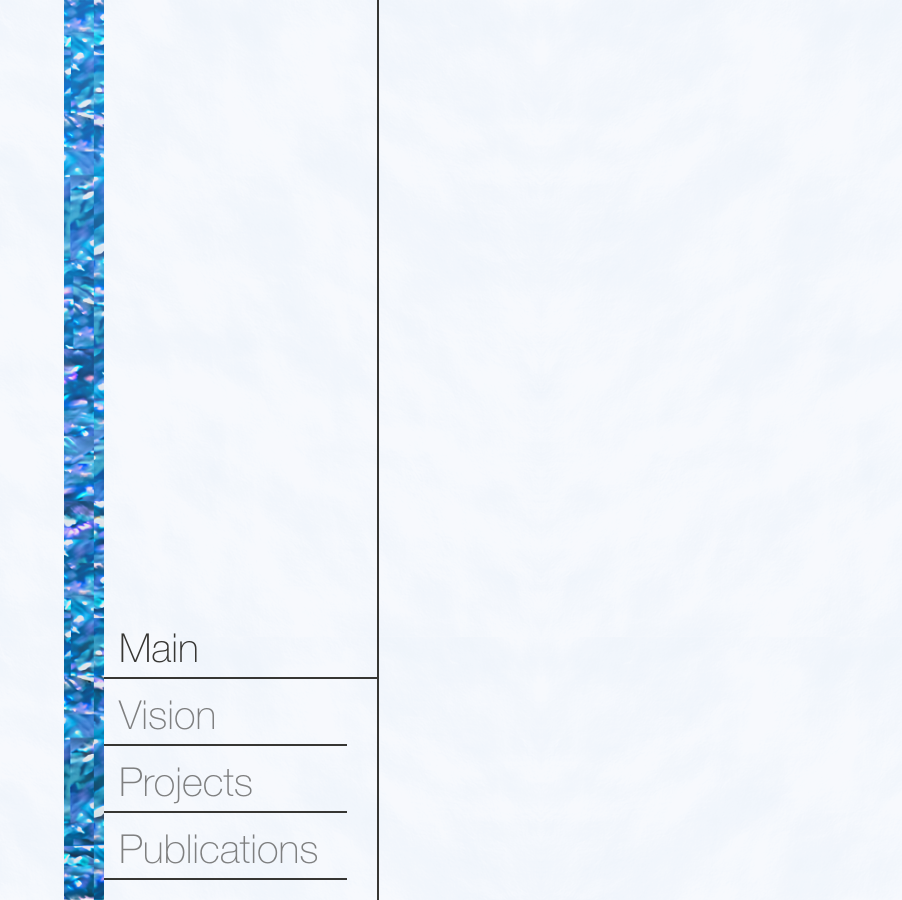
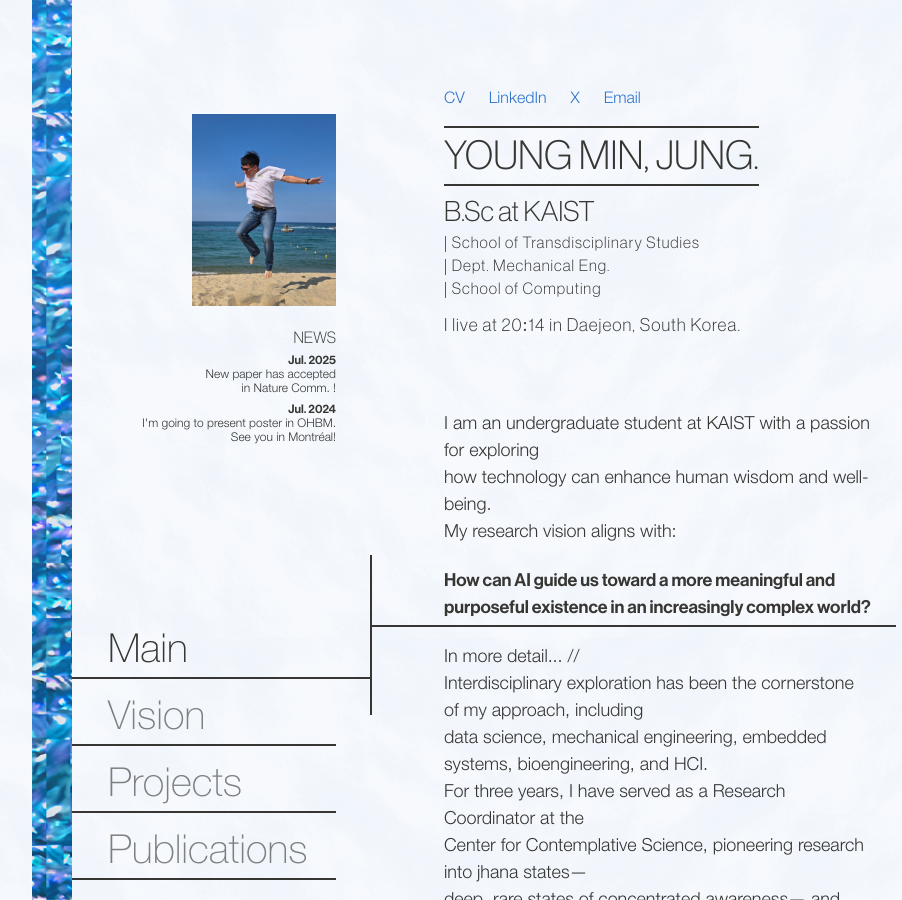
Before and after one commit to MemorialStar/MemorialStar.github.io, a Jekyll site: the page built from index.md, in a window 1280 px wide and 900 px high. Shown: the whole window, without its empty margins (96-998 px from the left). Built offline with Jekyll 4.4.1, drawn with Linux system fonts in a browser that asks for light colours; some of the changed text lies outside the part shown.

Commit message:
[Update] padding, margin revised

```diff
--- a/_data/site_info.yml
+++ b/_data/site_info.yml
@@ -1,6 +1,6 @@
 name: "YOUNG MIN, JUNG."
 degree: "B.Sc at KAIST"
-department:
+departments:
   - School of Transdisciplinary Studies
   - Dept. Mechanical Eng.
   - School of Computing
@@ -17,4 +17,4 @@ social_links:
     url: "mailto:your-email@example.com"
 
 profile_image: "assets/img/me.jpg"
-favicon: "assets/img/youngmin.jpg"
+favicon: "assets/img/youngmin.svg"
--- a/_layouts/default.html
+++ b/_layouts/default.html
@@ -6,7 +6,7 @@
     <title>{% if page.title %}{{ page.title }} - {% endif %}{{ site.title }}</title>
 
     <link rel="icon" type="image/svg+xml" href="{{ site.data.site_info.favicon | relative_url }}">
-    <link rel="stylesheet" href='assets/css/style.css'>
+    <link rel="stylesheet" href="{{ 'assets/css/style.css' | relative_url }}">
 </head>
 <body>
     <!-- Page Wrapper -->
--- a/assets/css/style.css
+++ b/assets/css/style.css
@@ -174,24 +174,29 @@ body::before{
     --text-style-nav-spacing: 0px;
 
     /* Style 3: 24px, 32px, 3px - For align-targets (except Main) and info-section-3 */
-    --text-style-target-size: 30px;
+    --text-style-target-size: 28px;
     --text-style-target-height: 36px;
     --text-style-target-spacing: 0px;
 
     /* Style 4: 20px, 32px, 1px - For all other text */
-    --text-style-body-size: 20px;
-    --text-style-body-height: 32px;
+    --text-style-body-size: 18px;
+    --text-style-body-height: 27px;
     --text-style-body-spacing: -0.05px;
+
+    /* Style 5: 20px, 32px, 1px - examples */
+    --text-style-example-size: 18px;
+    --text-style-example-height: 27px;
+    --text-style-example-spacing: -0.05px;
 
     /* nav length */
     --gap-width: 40px;
-    --main-margin: min(200px, calc((100vw / 8)));
+    --main-margin: min(140px, calc((100vw / 10)));
     --main-container-margin: min(250px, calc((100vw/8)));
-    --nav-length: max(275px, calc((100vw - 2*var(--main-margin) - var(--gap-width)) / 6));
+    --nav-length: max(300px, calc((100vw - 2*var(--main-margin) - var(--gap-width)) / 6));
 
     /*main content padding*/
-    --main-contents-padding: 5rem;
-    --nav-horizontal-line-length: calc(15px + 19rem);
+    --main-contents-padding: 72px;
+    --nav-horizontal-line-length: calc(36px + 19rem);
 
     /* Me.png image variables */
     --me-image-height: 16rem;
@@ -353,7 +358,7 @@ body::before{
     align-items: center;
     justify-content: center;
     color: white;
-    margin-bottom: 3rem;
+    margin-bottom: 2rem;
 }
 
 /* News section styling */
@@ -396,7 +401,7 @@ body::before{
 
 /* Navigation Items - Using Style 2 */
 .nav-item {
-    padding-left: 15px;
+    padding-left: 3rem;
     padding-bottom: 0px;
     margin-bottom: 15px;
     cursor: pointer;
@@ -598,7 +603,7 @@ body::before{
 /* Info Section 2 - Name - Using Style 2 */
 .info-section-2 {
     padding: 0;
-    margin: 4px 0 0 0;
+    margin: 16px 0 0 0;
     font-family: 'title-haas';
     font-weight: bold;
     border-top: 2px solid var(--line-color);
--- a/assets/js/main.js
+++ b/assets/js/main.js
@@ -78,10 +78,10 @@ const sectionData = [
                     ).join('')}
                 </div>
                 <div class="info-section-2">${siteInfo.name}</div>
-                <div class="degrees">
-                    ${siteInfo.degree.map(degree => `<div class="info-section-3">| ${degree}</div>`).join('')}
+                <div class="info-section-3">${siteInfo.degree}</div>
+                <div class="departments">
+                    ${siteInfo.departments.map(department => `<div class="info-section-4">| ${department}</div>`).join('')}
                 </div>
-                <div class="info-section-4">${siteInfo.department}</div>
                 <div class="info-section-5">I live at <span id="current-time"></span> in ${siteInfo.location}.</div>
             </div>
             <p>${sectionsData.main.content}</p>
```
